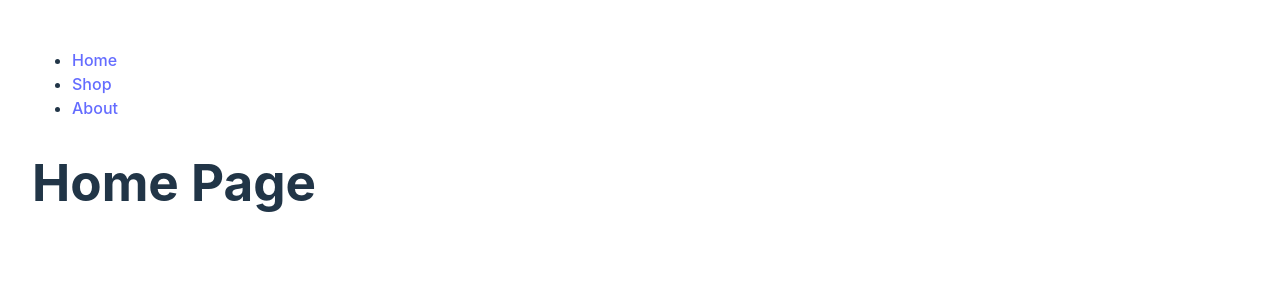
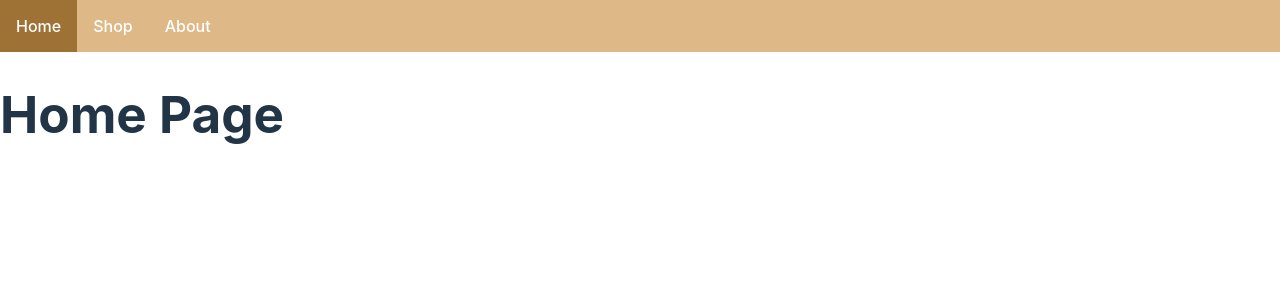
Before and after one commit to minhtran5109/react-shopping-cart, a React (Vite) app: page / in a window 1280 px wide. Shown: the top 300 px of the page. Built offline with nearby package versions, Linux system fonts and the light colour scheme.

Commit message:
some styling in navbar

```diff
--- a/src/App.css
+++ b/src/App.css
@@ -1,7 +1,6 @@
 #root {
   max-width: 1280px;
   margin: 0 auto;
-  padding: 2rem;
   /* text-align: center; */
 }
 
--- a/src/components/Navbar.jsx
+++ b/src/components/Navbar.jsx
@@ -1,6 +1,7 @@
 import { useContext } from 'react';
 import { Link, useLocation } from 'react-router-dom';
 import { CartContext } from '../context/CartContext';
+import '../styles/Navbar.css'
 
 function Navbar() {
   const currentRoute = useLocation();
@@ -11,22 +12,23 @@ function Navbar() {
     <nav>
       <ul>
         <li>
-          <Link to="/">Home</Link>
+          <Link className="navbar-btn" to="/">Home</Link>
         </li>
         <li>
-          <Link to="/shop">Shop</Link>
+          <Link className="navbar-btn" to="/shop">Shop</Link>
         </li>
         <li>
-          <Link to="/about">About</Link>
+          <Link className="navbar-btn" to="/about">About</Link>
         </li>
-      </ul>
-
-      {currentRoute.pathname === '/shop' && (
-        <div>
-          <span>Cart: ({numberOfItems})</span>
+        {currentRoute.pathname === '/shop' && (
+        <div className='cart'>
+          <div>Cart: ({numberOfItems})</div>
           <button>Checkout</button>
         </div>
       )}
+      </ul>
+
+
     </nav>
   )
 }
--- /dev/null
+++ b/src/styles/Navbar.css
@@ -0,0 +1,38 @@
+ul {
+  list-style-type: none;
+  margin: 0;
+  padding: 0;
+  overflow: hidden;
+  background-color: burlywood;
+}
+
+li {
+  float: left;
+}
+
+.navbar-btn {
+  display: block;
+  color: white;
+  text-align: center;
+  padding: 14px 16px;
+  text-decoration: none;
+}
+
+.navbar-btn:hover {
+  color: white;
+  background-color: rgb(158, 113, 53);
+}
+
+.cart {
+  float: right;
+  margin-top: 6px;
+  color: white;
+}
+
+.cart div {
+  display: inline-block;
+}
+
+.cart button {
+  margin: 0 14px;
+}
```
